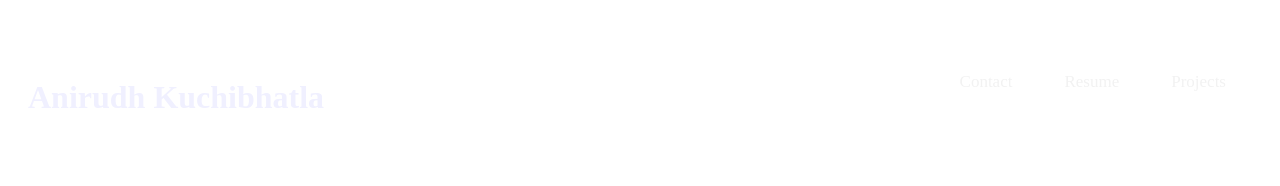
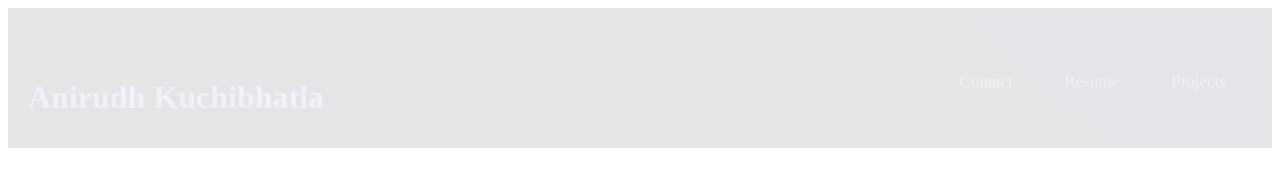
Before and after one commit to anirudhkuchibhatla/anirudhkuchibhatla.github.io, a plain HTML site: page index.html in a window 1280 px wide. Drawn offline with Linux system fonts and the light colour scheme.

Commit message:
Update styles.css

```diff
--- a/css/styles.css
+++ b/css/styles.css
@@ -24,6 +24,6 @@ body {
 
 
 .top-header{
-	background-color: linear-gradient( 35deg, rgba(0,0,0,0.1), rgba(5,5,50,.1));;
+	background-image: linear-gradient( 35deg, rgba(0,0,0,0.1), rgba(5,5,50,.1));;
     padding: 40px 20px 100px 20px;
 }
```
